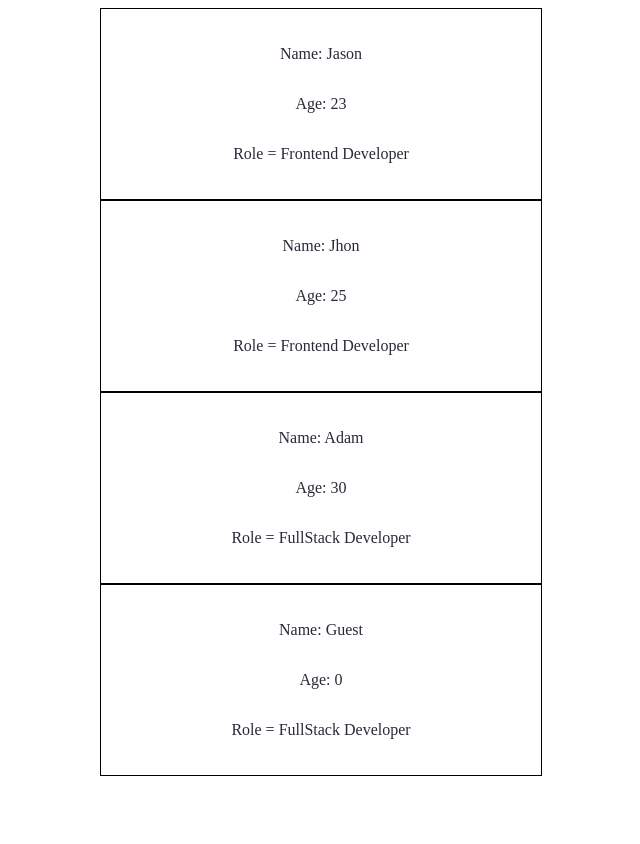
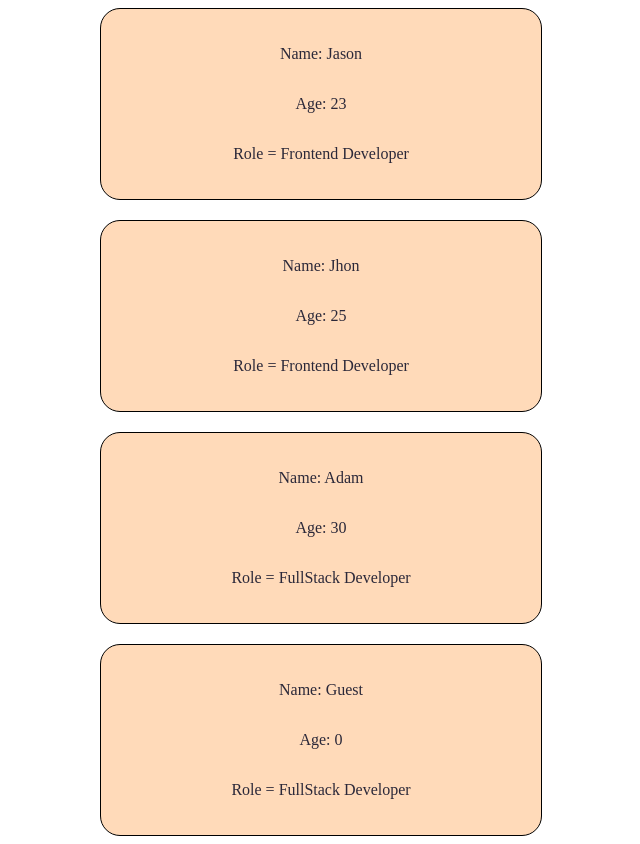
Before and after one commit to Harris-PS/Profile-card-React, a React (Vite) app: page / in a window 1280 px wide. Shown: the whole page, without its empty margins (319-959 px from the left). Before the commit the page ends 800 px from the top, so only its background shows below. Built offline with nearby package versions, Linux system fonts and the light colour scheme.

Commit message:
Added container class to App and made a few style changes

```diff
--- a/src/App.jsx
+++ b/src/App.jsx
@@ -3,7 +3,7 @@ import Profile from './Profile.jsx'
 function App() {
 
   return (
-   <>
+   <div className = "container">
       <Profile name = "Jason" age = {23}>
         <p>Role = Frontend Developer</p>
       </Profile>
@@ -16,7 +16,7 @@ function App() {
       <Profile>
         <p>Role = FullStack Developer</p>
       </Profile>
-   </>
+   </div>
   );
 }
 
--- a/src/index.css
+++ b/src/index.css
@@ -8,4 +8,12 @@
   justify-content: space-around;
   text-align: center;
   border: 1px solid black;
+  border-radius: 20px;
+  background-color: #ffdab9;
 }
+
+.container {
+  display: flex;
+  flex-direction: column;
+  gap: 20px;
+}
```
